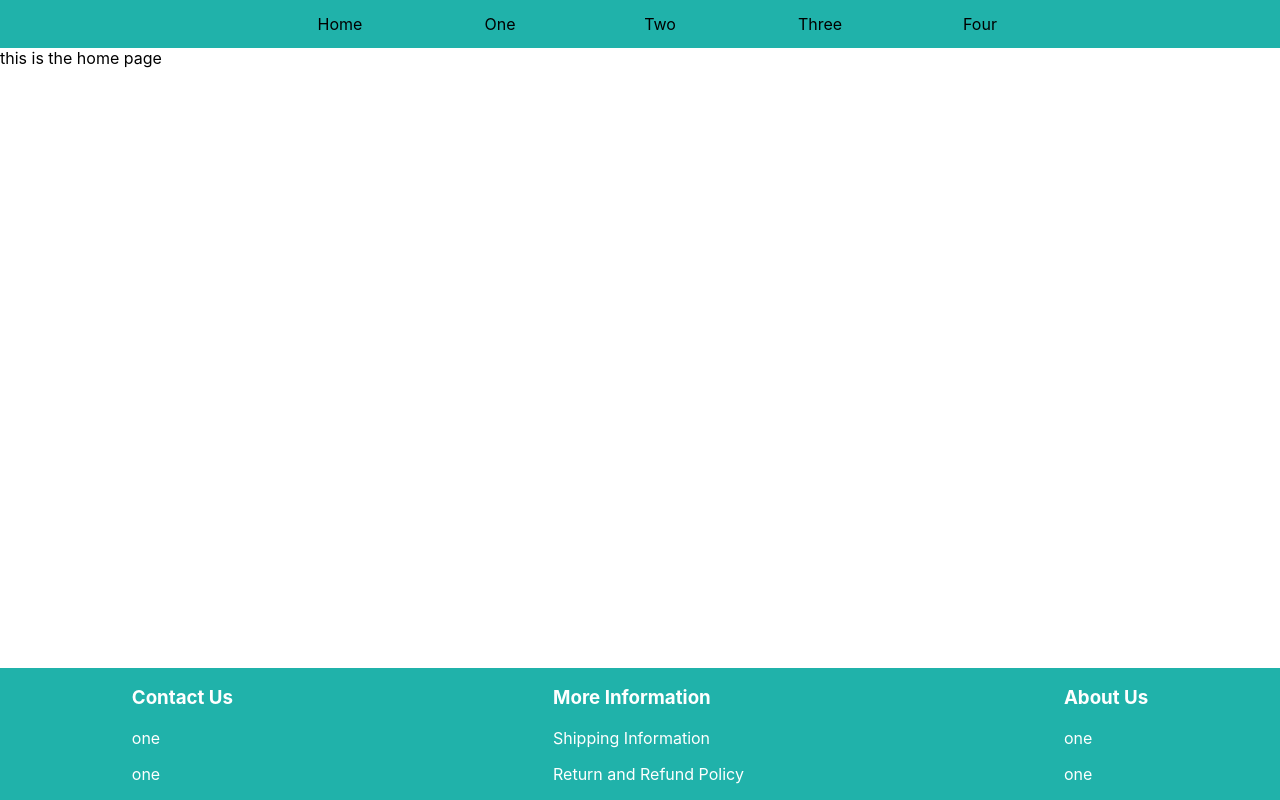
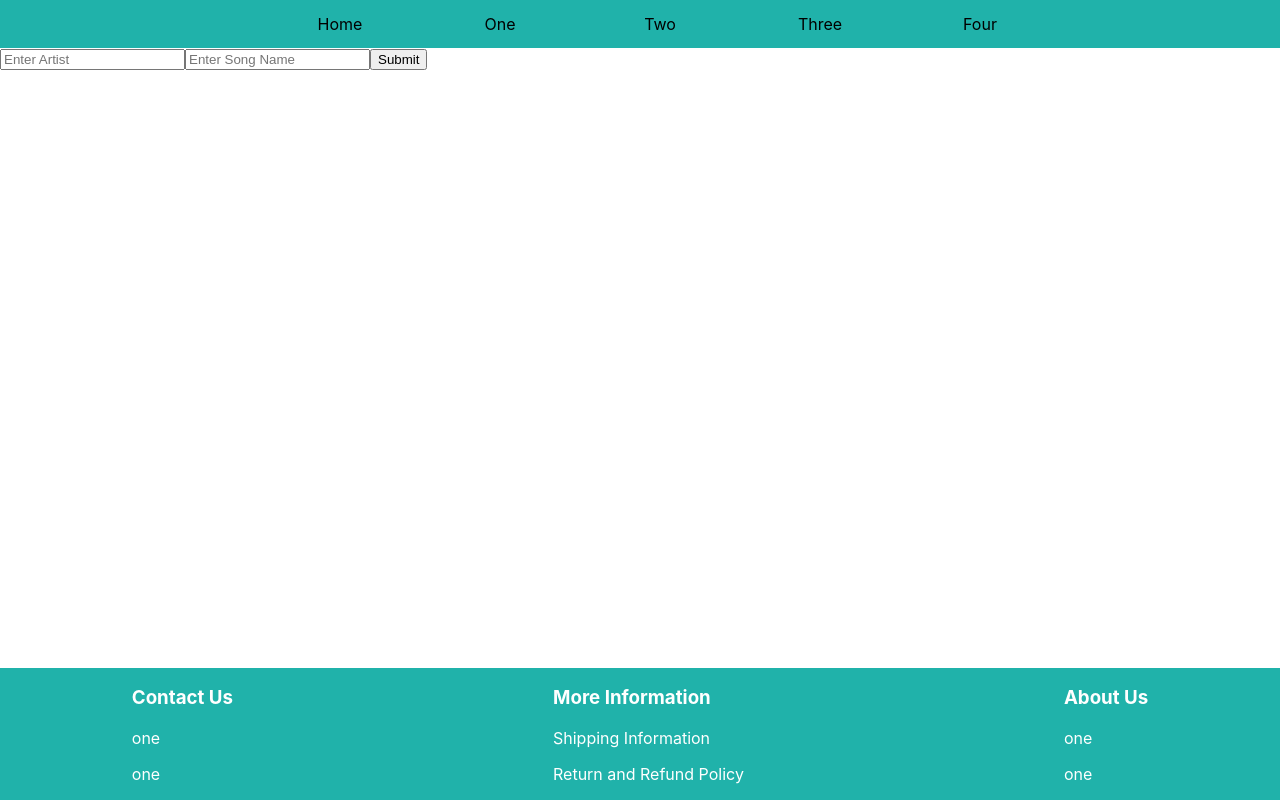
Before and after one commit to nigelph/lyrics-website, a React (Create React App) app: page / in a window 1280 px wide. Built offline with nearby package versions, Linux system fonts and the light colour scheme.

Commit message:
created simple form which takes in a song and displays lyrics

```diff
--- /dev/null
+++ b/src/components/SongForm/SongForm.js
@@ -0,0 +1,41 @@
+import React from 'react'
+
+function showLyrics(e) {
+    e.preventDefault()
+    let artist = document.getElementById('artistName').value
+    let songName = document.getElementById('songName').value
+
+    if (/\s/.test(artist)) {
+        artist = artist.replace(/ /g, "-");
+        console.log(artist);
+    } else if (/\s/.test(songName)) {
+        songName = songName.replace(/ /g, "-");
+    } else {
+        console.log(
+            "Song does not exist, or artist/song name was not entered properly"
+        );
+    }
+    fetch(`https://api.lyrics.ovh/v1/"${artist}/${songName}`)
+        .then(res => res.json())
+        .then((data) => {
+            let lyricArea = document.getElementById('show-lyrics')
+
+            lyricArea.innerHTML = ''
+            console.log(data.lyrics)
+            lyricArea.innerHTML += data.lyrics;
+        })
+}
+
+
+export default function SongForm() {
+    return (
+
+        <form onSubmit={showLyrics}>
+            <input type="text" placeholder='Enter Artist' id="artistName"></input>
+            <input type="text" placeHolder='Enter Song Name' id="songName"></input>
+
+            <input type="submit" id="submit"></input>
+        </form>
+
+    )
+}
--- a/src/pages/Home/Home.js
+++ b/src/pages/Home/Home.js
@@ -1,13 +1,14 @@
 import React from 'react'
 import Navbar from '../../components/Navbar/Navbar'
 import Footer from '../../components/Footer/Footer'
-
+import SongForm from '../../components/SongForm/SongForm'
 
 export default function Home() {
     return (
         <div>
             <Navbar />
-            this is the home page
+            <SongForm />
+            <div id='show-lyrics'></div>
             <Footer />
         </div>
     )
```
